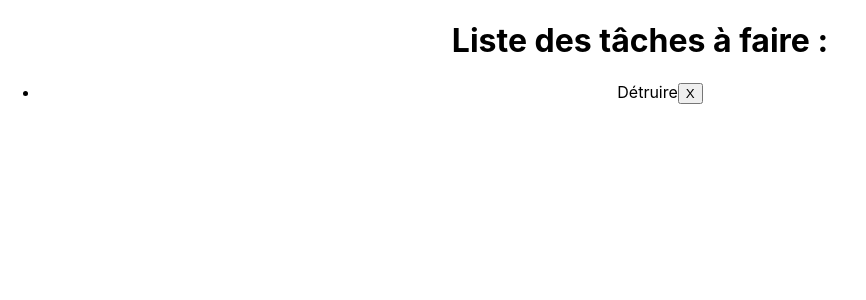
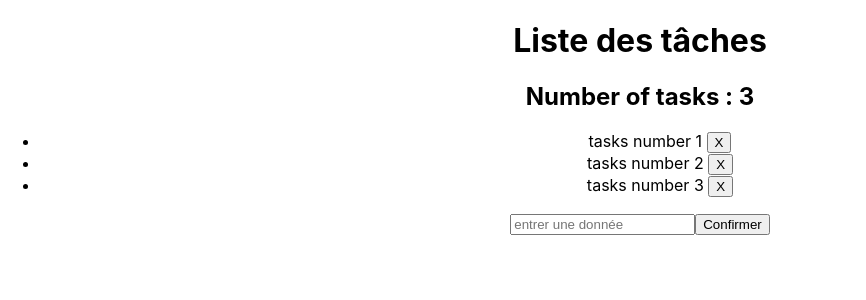
Before and after one commit to clementbouakil/todo-list, a React (Create React App) app: page / in a window 1280 px wide. Shown: the top 300 px of the page, without its empty margins (0-866 px from the left). Built offline with nearby package versions, Linux system fonts and the light colour scheme.

Commit message:
call displayitem component + add props

```diff
--- a/src/App.js
+++ b/src/App.js
@@ -1,15 +1,68 @@
 import React, { Component } from "react";
+import DisplayItems from "./DisplayItems";
 
 class App extends Component {
+    state = {
+        items: [
+            {
+                id: 1,
+                name: "tasks number 1"
+            },
+            {
+                id: 2,
+                name: "tasks number 2"
+            },
+            {
+                id: 3,
+                name: "tasks number 3"
+            }
+        ],
+        title: "Liste des tâches",
+        newItem: ""
+    };
+
+    handleDelete = id => {
+        const items = [...this.state.items]; // ou this.state.items.slice()
+        const index = items.findIndex(client => client.id === id);
+        items.splice(index, 1);
+        this.setState({ items }); // ou this.setState({ items: items })
+    };
+
+    handleSubmit = event => {
+        event.preventDefault();
+        const id = new Date().getTime();
+        const name = this.state.newItem;
+        const items = [...this.state.items];
+        items.push({ id, name });
+        this.setState({ items, newItem: "" });
+    };
+
+    handleChange = event => {
+        this.setState({ newItem: event.currentTarget.value });
+    };
+
     render() {
         return (
             <div>
-        <h1>Liste des tâches à faire :</h1>
+                <h1>{this.state.title}</h1>
+                <h2>Number of tasks : {this.state.items.length}</h2>
                 <ul>
-          <li>
-            Détruire<button>X</button>
-          </li>
+                    {this.state.items.map(item => (
+                        <DisplayItems
+                            details={item}
+                            onDelete={this.handleDelete}
+                        />
+                    ))}
                 </ul>
+                <form onSubmit={this.handleSubmit}>
+                    <input
+                        value={this.state.newItem}
+                        type="text"
+                        placeholder="entrer une donnée"
+                        onChange={this.handleChange}
+                    />
+                    <button>Confirmer</button>
+                </form>
             </div>
         );
     }
```
Lines whose indentation alone changed are shown as unchanged.
